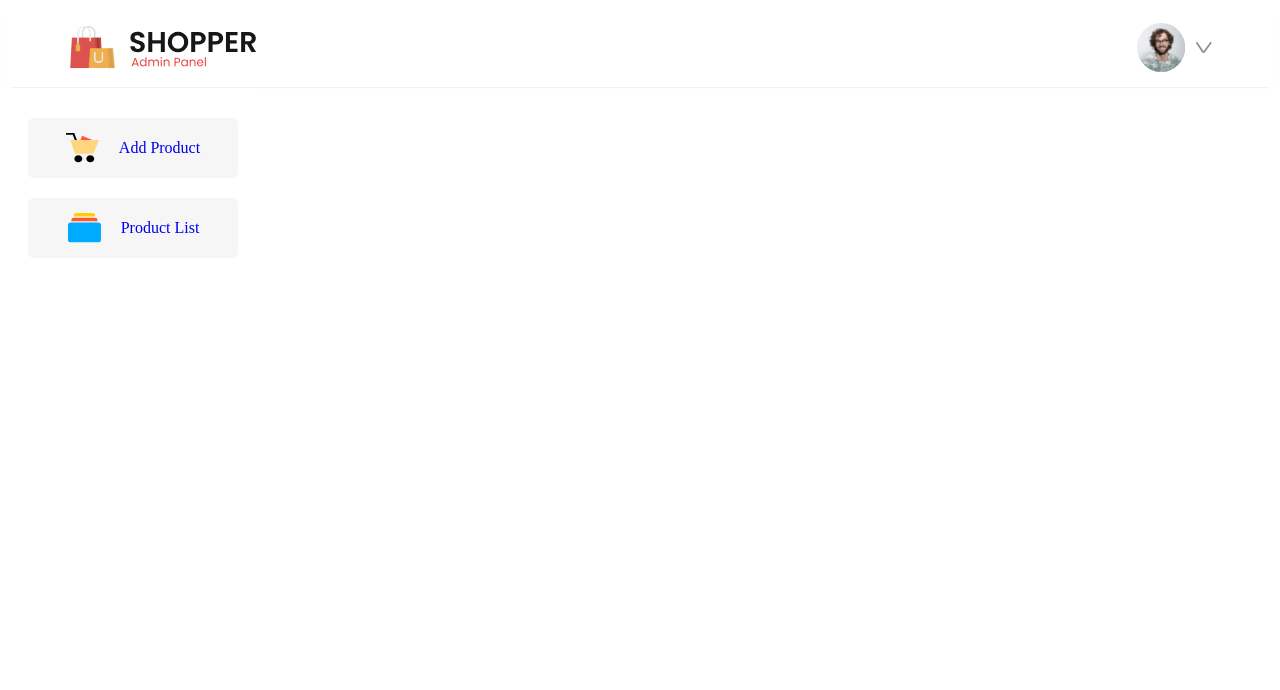
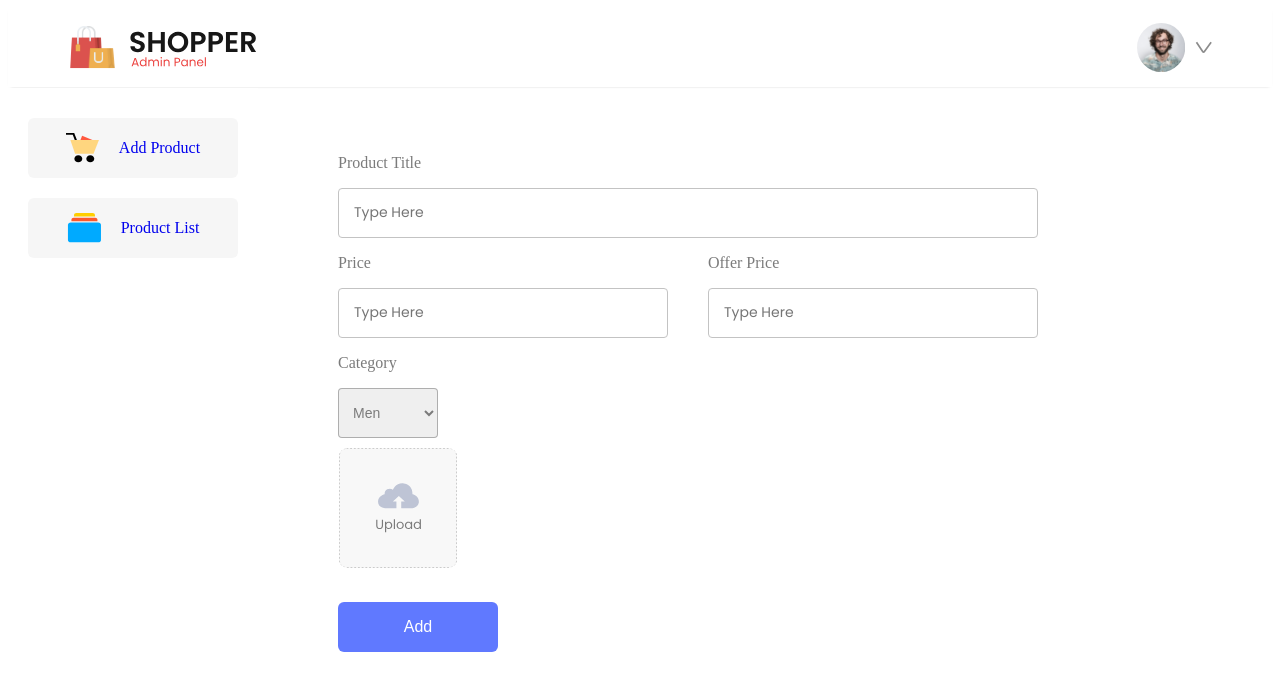
Before and after one commit to shivuas001/MERN-FULLSTACK-E-commerce, a React (Vite) app in the folder admin/: page /addproduct in a window 1280 px wide. Shown: the top 690 px of the page. Built offline with nearby package versions, Linux system fonts and the light colour scheme; the HTML template or start-up script is replaced by a standard one.

Commit message:
AddProduct design for admin panel

```diff
--- /dev/null
+++ b/admin/src/Components/AddProduct/AddProduct.jsx
@@ -0,0 +1,41 @@
+import React from 'react'
+import './AddProduct.css'
+import upload_area from '../../assets/upload_area.svg'
+
+const AddProduct = () => {
+  return (
+    <div className='add-product'>
+       <div className="addproduct-itemfield">
+         <p>Product Title</p>
+         <input type="text" name='name' placeholder='Type Here' />
+       </div>
+       <div className="addproduct-price">
+         <div className="addproduct-itemfield">
+           <p>Price</p>
+           <input type="text" name="old_price" placeholder='Type Here' />
+         </div>
+         <div className="addproduct-itemfield">
+           <p>Offer Price</p>
+           <input type="text" name="new_price" placeholder='Type Here' />
+         </div>
+       </div>
+       <div className="addproduct-itemfield">
+         <p>Category</p>
+         <select name="category" className='addproduct-selector'>
+           <option value="men">Men</option>
+           <option value="women">Women</option>
+           <option value="kid">Kid</option>
+         </select>
+       </div>
+       <div className="addproduct-itemfield">
+         <label htmlFor="file-input">
+          <img src={upload_area} className='addproduct-thumnail-img' alt="" />
+          <input type="file" name='image' id='file-input' hidden/>
+         </label>
+       </div>
+       <button className='addproduct-btn'>Add</button>
+    </div>
+  )
+}
+
+export default AddProduct
--- /dev/null
+++ b/admin/src/Components/AddProduct/Addproduct.css
@@ -0,0 +1,58 @@
+.add-product{
+    box-sizing: border-box;
+    width: 100%;
+    max-width: 800px;
+    padding: 30px 50px;
+    margin: 20px 30px;
+    border-radius: 6px;
+    background: white;
+}
+.addproduct-itemfield{
+    width: 100%;
+    color: #7b7b7b;
+    font-size: 16px;
+}
+.addproduct-itemfield input{
+    box-sizing: border-box;
+    width: 100%;
+    height: 50px;
+    border-radius: 4px;
+    padding-left: 15px;
+    border: 1px solid #c3c3c3;
+    outline: none;
+    color: #7b7b7b;
+    font-family: 'Poppins';
+    font-size: 14px;
+}
+.addproduct-price{
+    display: flex;
+    gap: 40px;
+}
+.addproduct-selector{
+    padding: 10px;
+    width: 100px;
+    height: 50px;
+    font-size: 14px;
+    color: #7b7b7b;
+    border: 1px solid #7b7b7b8d;
+    border-radius: 4px;
+}
+.addproduct-thumnail-img{
+    height: 120px;
+    width: 120px;
+    border-radius: 10px;
+    margin: 10px 0px;
+    object-fit: contain;
+}
+.addproduct-btn{
+    margin-top: 20px;
+    width: 160px;
+    height: 50px;
+    border-radius: 6px;
+    background: #6079ff;
+    border: none;
+    cursor: pointer;
+    color: white;
+    font-size: 16px;
+    font-weight: 500;
+}
--- /dev/null
+++ b/admin/src/Components/ListProduct/ListProduct.jsx
@@ -0,0 +1,12 @@
+import React from 'react'
+import './ListProduct.css'
+
+const ListProduct = () => {
+  return (
+    <div className='list-product'>
+
+    </div>
+  )
+}
+
+export default ListProduct
--- a/admin/src/Pages/Admin/Admin.css
+++ b/admin/src/Pages/Admin/Admin.css
@@ -0,0 +1,8 @@
+.admin{
+    display: flex;
+}
+@media(max-width:800px){
+    .admin{
+        flex-direction: column;
+    }
+}
--- a/admin/src/Pages/Admin/Admin.jsx
+++ b/admin/src/Pages/Admin/Admin.jsx
@@ -1,11 +1,18 @@
 import React from 'react'
 import './Admin.css'
 import Sidebar from '../../Components/Sidebar/Sidebar'
+import { Routes, Route } from 'react-router-dom'
+import AddProduct from '../../Components/AddProduct/AddProduct'
+import ListProduct from '../../Components/ListProduct/ListProduct'
 
 const Admin = () => {
   return (
     <div className='admin'>
          <Sidebar/>
+         <Routes>
+           <Route path='/addproduct' element={<AddProduct/>}/>
+           <Route path='/listproduct' element={<ListProduct/>}/>
+         </Routes>
     </div>
   )
 }
```
Also changed, not shown: admin/src/Components/ListProduct/ListProduct.css (added).
